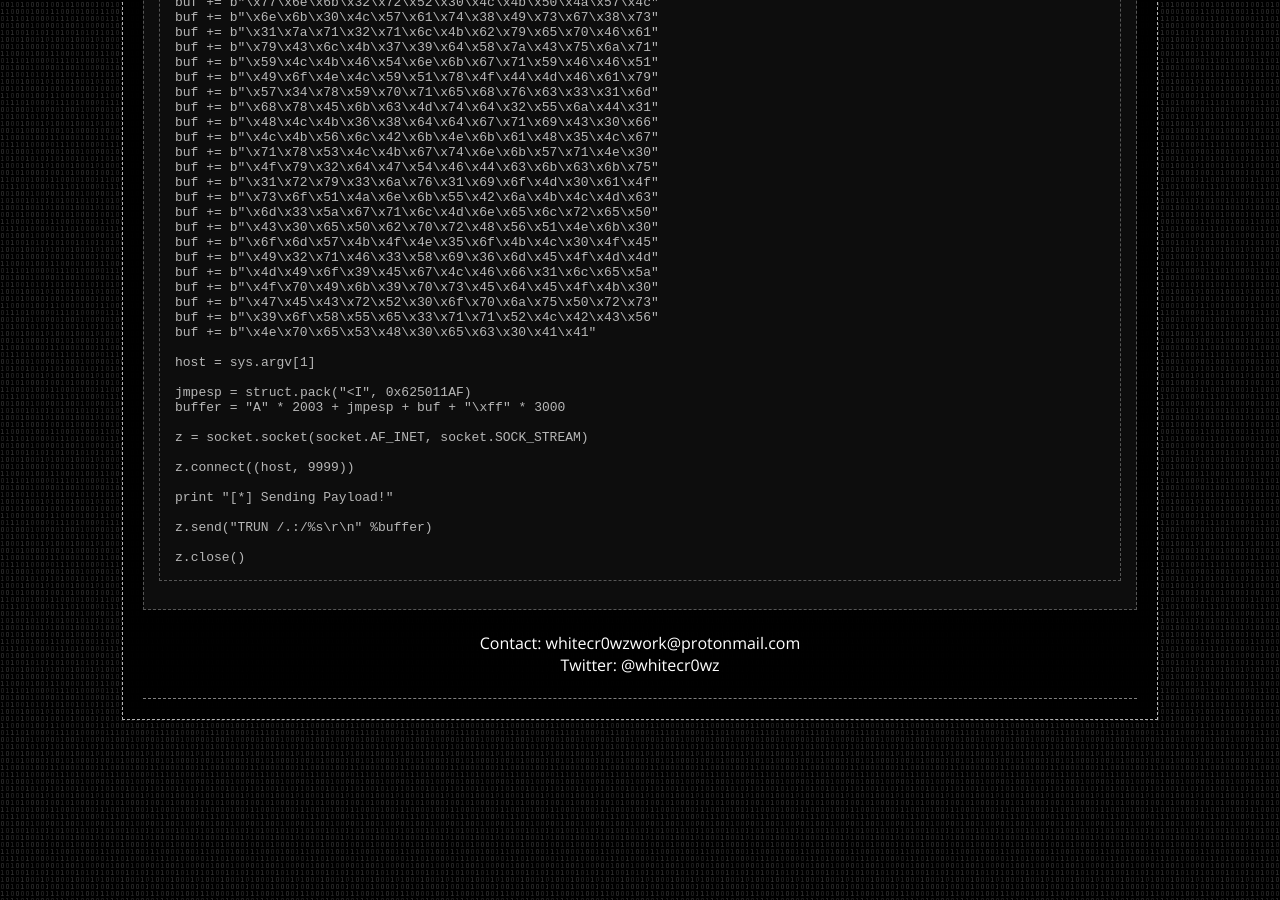
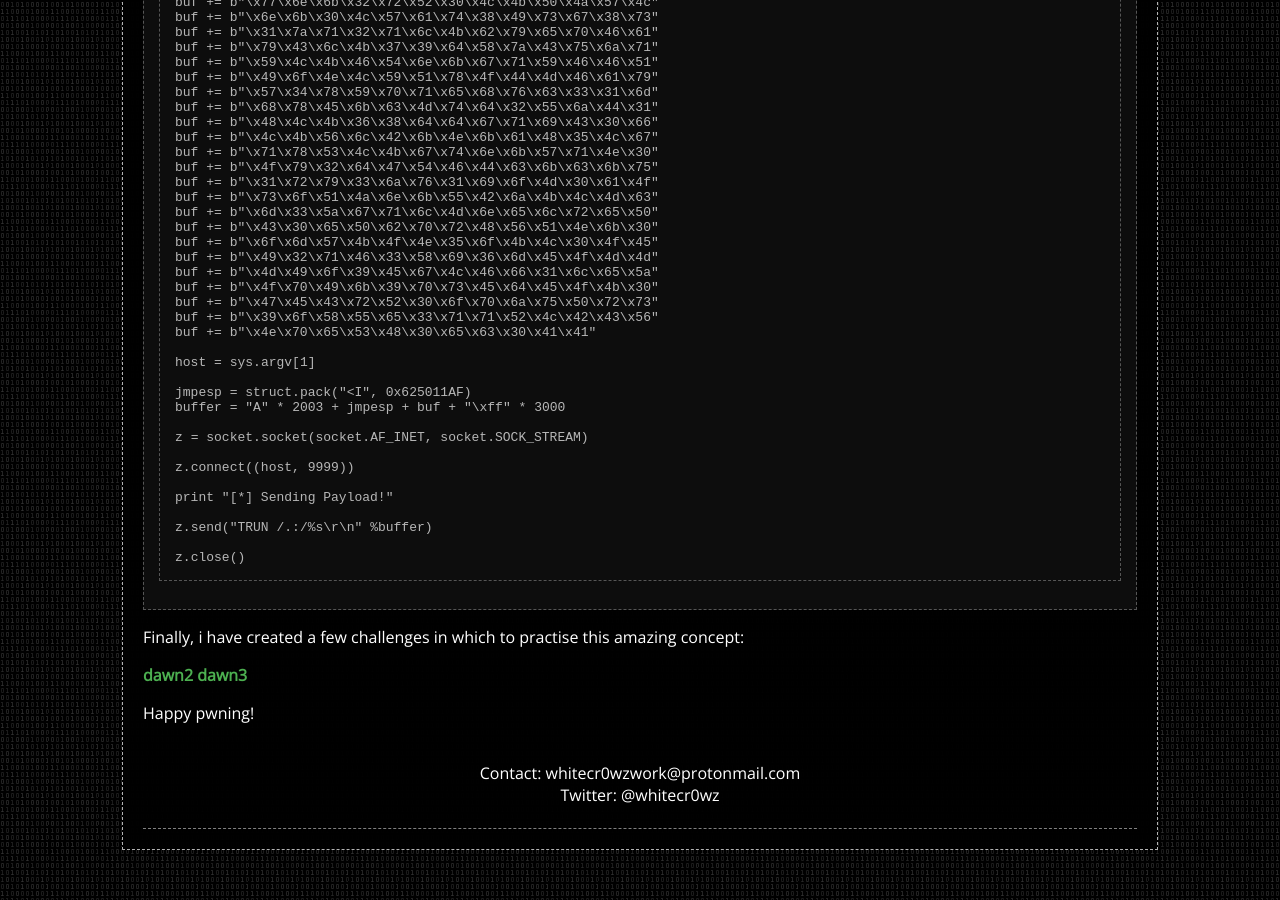
Before and after one commit to whitecr0wz/whitecr0wz.github.io, a Jekyll site: the page built from _posts/posts/2020-03-08-Exploiting-Stack-Overflows-On-Windows.md, in a window 1280 px wide and 900 px high, scrolled down 14573 px. Built offline with Jekyll 4.4.1, drawn with Linux system fonts in a browser that asks for light colours.

Commit message:
Update 2020-03-08-Exploiting-Stack-Overflows-On-Windows.md

````diff
--- a/_posts/posts/2020-03-08-Exploiting-Stack-Overflows-On-Windows.md
+++ b/_posts/posts/2020-03-08-Exploiting-Stack-Overflows-On-Windows.md
@@ -280,3 +280,10 @@ z.send("TRUN /.:/%s\r\n" %buffer)
 
 z.close()
 ```
+
+Finally, i have created a few challenges in which to practise this amazing concept:
+
+[dawn2](https://www.vulnhub.com/entry/sunset-dawn2,424/)
+[dawn3](https://www.vulnhub.com/entry/sunset-dawn-3,436/)
+
+Happy pwning!
````
